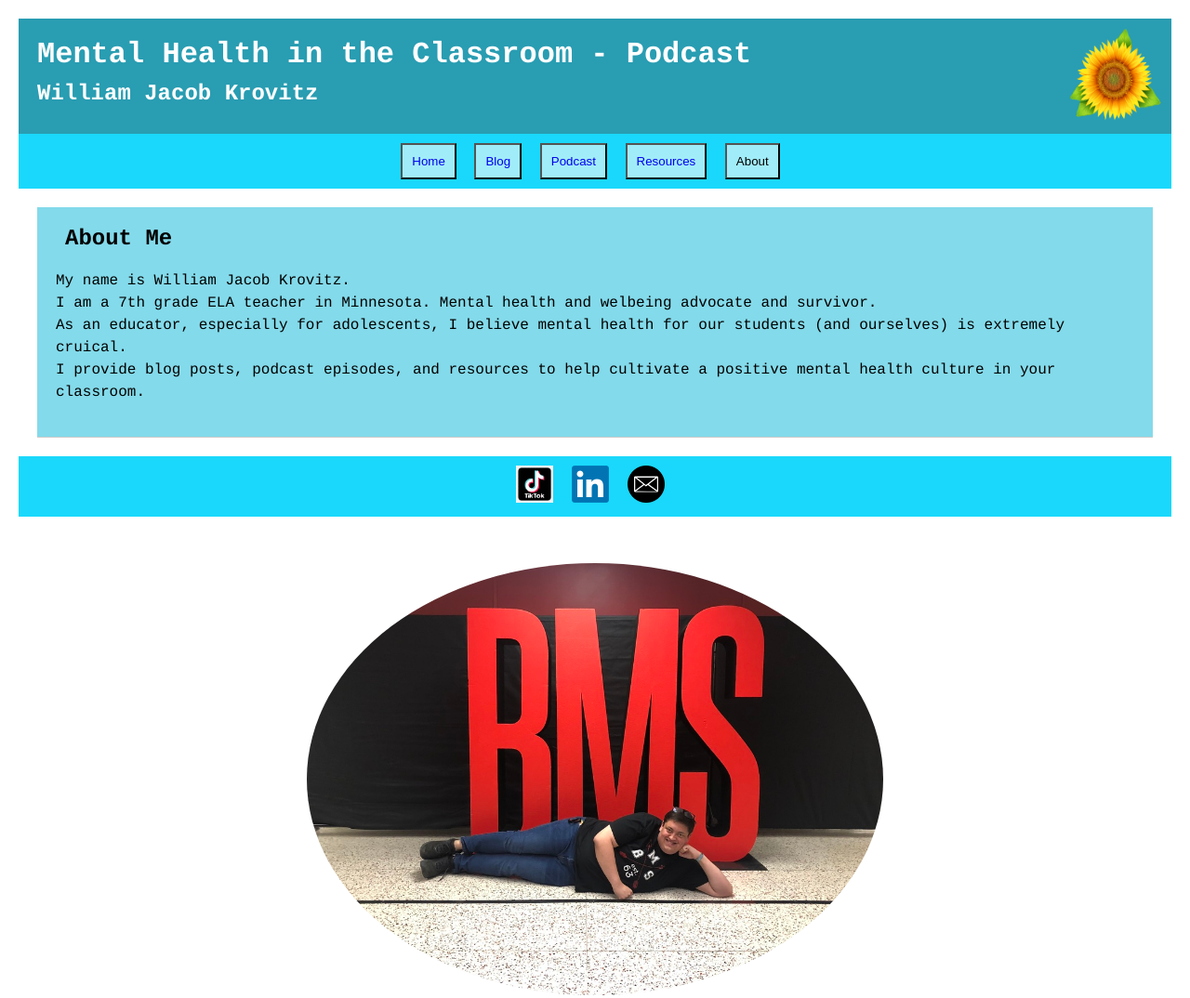
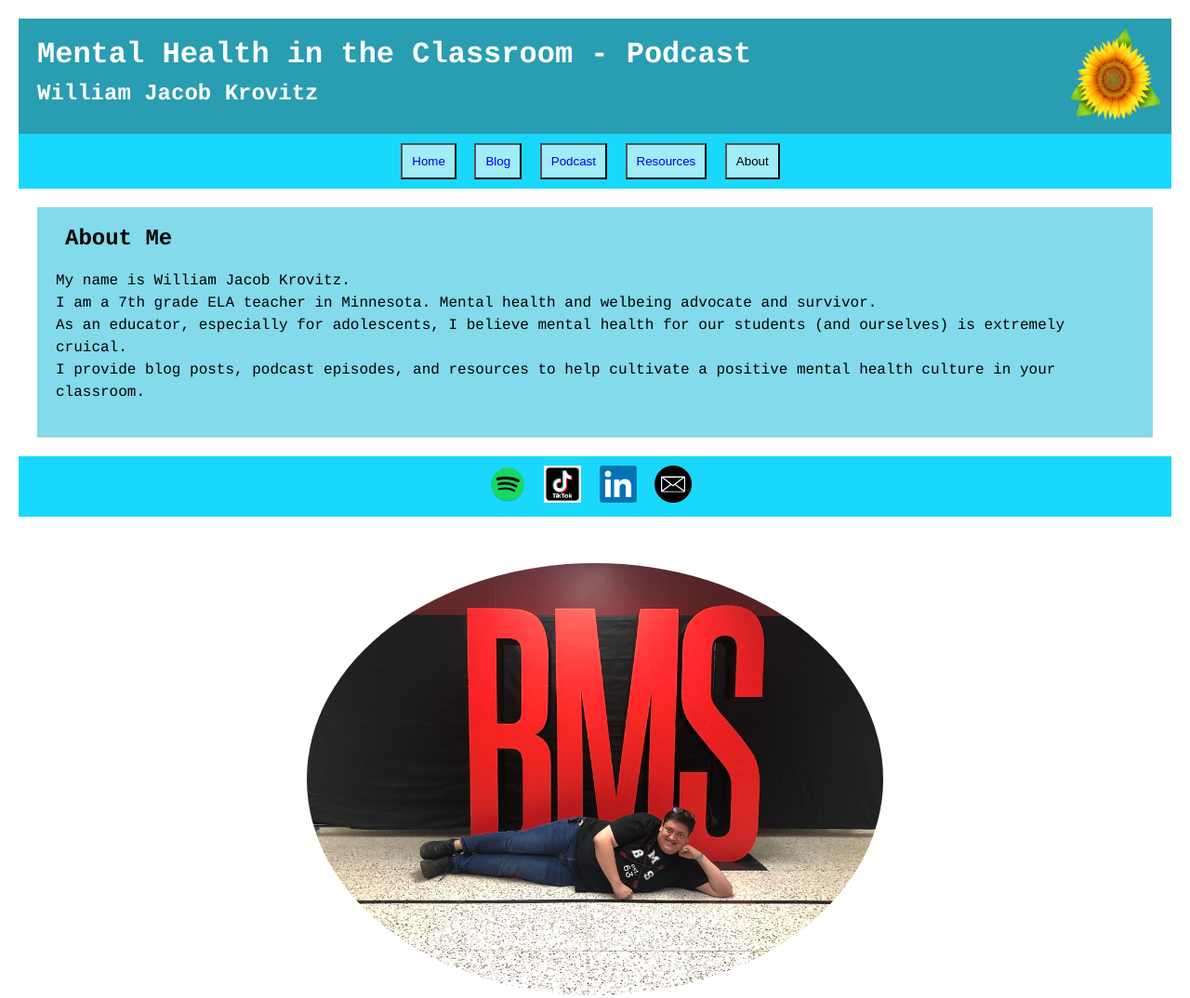
Before and after one commit to krovitzwmjacob/EdBlog, a plain HTML site: page about.html in a window 1280 px wide. Shown: the top 1074 px of the page at 93% size. Drawn offline with Linux system fonts and the light colour scheme.

Commit message:
Spotify link

```diff
--- a/about.html
+++ b/about.html
@@ -34,6 +34,7 @@
         </article>
         <nav id="socialmedia">
             <ul>
+                <li><a class="nounderline" href="https://open.spotify.com/show/7r7jtZfoL15drCkNtczz6U?si=0a027a8a43ef4bcb"><img id="tiktok" src="/Images/spotify.png" alt="Spotify logo"></a></li>
                 <li><a class="nounderline" href="https://www.tiktok.com/@mrlewandowski302"><img id="tiktok" src="Images/tiktok.png" alt="tiktok logo"></a></li>
                 <li><a class="nounderline" href="https://www.linkedin.com/in/wmdominic/"><img id="tiktok" src="Images/linkedin.png" alt="linkedin logo"</a></li>
                 <li><a class="nounderline" href="mailto:krovitz@wmjacob.com"><img id="tiktok" src="Images/email-icon.png" alt="email icon"</a></li>
```
Also changed, not shown: Images/spotify.png (added).
